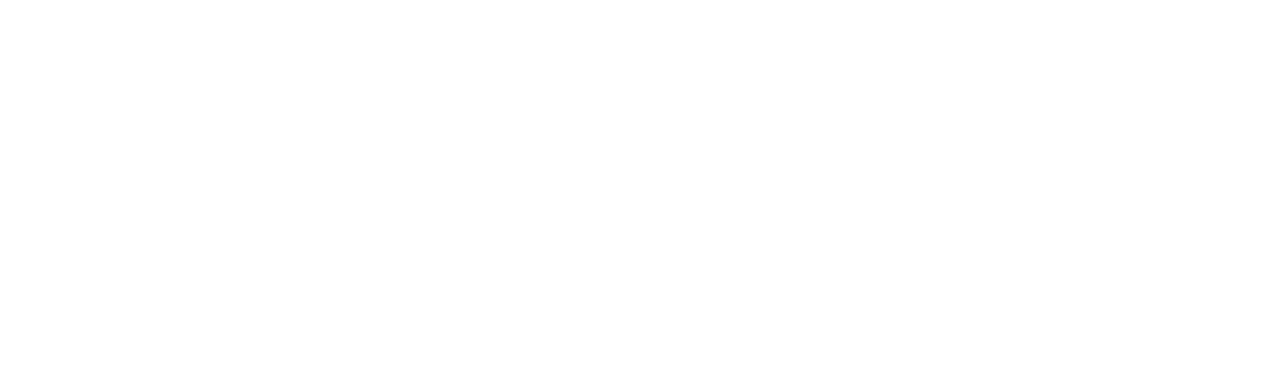
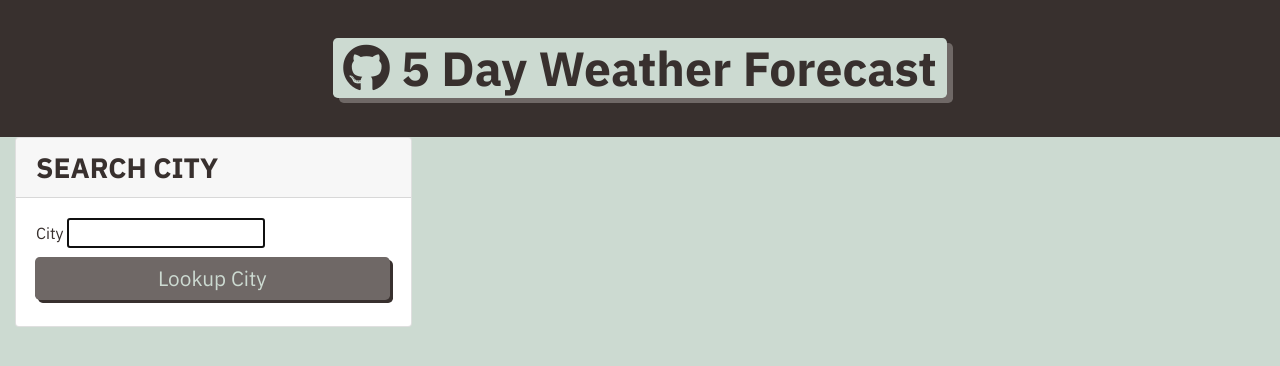
Before and after one commit to GSynnott/5_Day_Weather_Forecast, a plain HTML site: page index.html in a window 1280 px wide. Drawn offline with nearby package versions, Linux system fonts and the light colour scheme.

Commit message:
Initial setup of the HTML file

```diff
--- a/Assets/css/style.css
+++ b/Assets/css/style.css
@@ -0,0 +1,97 @@
+:root {
+    --primary: #ccdad1;
+    --secondary: #9caea9;
+    --tertiary: #788585;
+    --light-dark: #6f6866;
+    --dark: #38302e;
+    --border-radius: 0.3rem;
+}
+
+body {
+    background-color: var(--primary);
+    margin: 0;
+    padding: 0;
+    font-family: 'IBM Plex Sans', sans-serif;
+    color: var(--dark);
+    line-height: 1.5;
+    font-size: 16px;
+}
+
+h1, h2, h3, h4, h5, h6 {
+    font-weight: 700;
+    margin: 0;
+    color: var(--dark);
+    line-height: 1.25;
+}
+
+.btn {
+    font-size: 1.3rem;
+    text-decoration: none;
+    padding: 6px 5px;
+    width: 100%;
+    display: block;
+    margin: 5px 0;
+    border-radius: var(--border-radius);
+    color: var(--primary);
+    border: none;
+    outline: none;
+    background-color: var(--light-dark);
+    box-shadow: 3px 3px var(--dark);
+    transform: translate(-1px, -1px);
+}
+
+.btn:hover {
+    color: var(--primary);
+    background-color: var(--tertiary);
+    transform: translate(0, 0);
+    box-shadow: 2px 2px var(--dark);
+}
+
+.btn-inline {
+    display: inline;
+  }
+
+.btn-back {
+    border-radius: var(--border-radius);
+    color: var(--primary);
+    border: none;
+    outline: none;
+    background-color: var(--light-dark);
+    box-shadow: 3px 3px var(--secondary);
+    transform: translate(-1px, -1px);
+    display: inline-block;
+    width: auto;
+    margin-top: 20px;
+    padding: 15px;
+    text-decoration: none;
+    font-size: 1.2rem;
+}
+
+.btn-back:hover {
+    color: var(--primary);
+    background-color: var(--tertiary);
+    transform: translate(0, 0);
+    box-shadow: 2px 2px var(--dark);
+}
+
+.hero {
+    display: flex;
+    justify-content: center;
+    padding: 3% 4%;
+    background-color: var(--dark);
+    color: var(--primary);
+}
+
+.hero p {
+    max-width: 75%;
+}
+
+.app-title {
+    font-size: 3rem;
+    background-color: var(--primary);
+    color: var(--dark);
+    padding: 0 10px;
+    display: inline-block;
+    border-radius: var(--border-radius);
+    box-shadow: 6px 5px var(--light-dark);
+}
--- a/index.html
+++ b/index.html
@@ -4,9 +4,44 @@
     <meta charset="UTF-8">
     <meta http-equiv="X-UA-Compatible" content="IE=edge">
     <meta name="viewport" content="width=device-width, initial-scale=1.0">
-    <title>Document</title>
+    <title>Weather Application</title>
+    <link rel="stylesheet" href="https://cdn.jsdelivr.net/npm/bootstrap@4.3.1/dist/css/bootstrap.min.css">
+    <link href="https://fonts.googleapis.com/css?family=IBM+Plex+Sans:400,400i,700&display=swap" rel="stylesheet">
+    <link rel="stylesheet" href="https://cdnjs.cloudflare.com/ajax/libs/font-awesome/5.11.2/css/all.min.css">
+    <link rel="stylesheet" href="./assets/css/style.css" />
 </head>
 <body>
+    <header class="hero">
+        <h1 class="app-title">
+            <i class="fab fa-github"></i> 5 Day Weather Forecast
+        </h1>
+        <!-- <p>Test</p> -->
+    </header>
 
+    <main class="flex-row justify-space-between">
+        <div class="col-12 col-md-4">
+            <div class="card">
+                <h3 class="card-header text-uppercase">Search City</h3>
+                <form id="user-form" class="card-body">
+                    <label class="form-label" for="username">City</label>
+                    <input name="city" id="cityName" type="text" autofocus="true" class="form-input" />
+                    <!-- <button class="btn" id="btn">Lookup City</button> -->
+                    <button type="submit" class="btn">Lookup City</button>
+                </form>
+            </div>
+        </div>
+
+        <div class="col-12 col-md-8">
+            <h2 class="subtitle"><span id="city-searched"></span></h2>
+        </div>
+
+        <div class="row text-left" id="weather-display">
+
+        </div>
+    </main>
+    <script src="https://cdn.jsdelivr.net/npm/dayjs@1.11.3/dayjs.min.js"
+    integrity="sha256-iu/zLUB+QgISXBLCW/mcDi/rnf4m4uEDO0wauy76x7U="
+    crossorigin="anonymous"></script>
+    <script src="./assets/js/script.js"></script>
 </body>
 </html>
```
